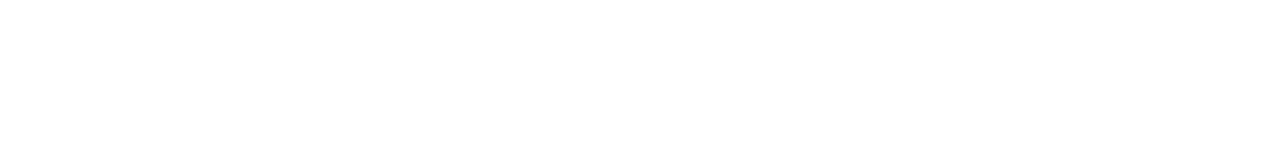
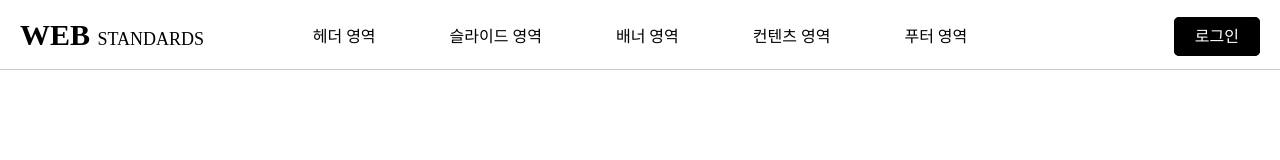
Before and after one commit to joon6390/Web_Standards-Stie, a plain HTML site: page site/index.html in a window 1280 px wide. Drawn offline with Linux system fonts and the light colour scheme; a web font is replaced by a local one.

Commit message:
헤더 완료

```diff
--- a/site/index.html
+++ b/site/index.html
@@ -4,8 +4,46 @@
     <meta charset="UTF-8">
     <meta name="viewport" content="width=device-width, initial-scale=1.0">
     <title>웹 표준 사이트</title>
+
+    <!-- SEO -->
+    <meta name="author" content="joon6390">
+    <meta name="description" content="웹 표준 사이트 만들기입니다.">
+    <meta name="keywords" content="웹 표준, 포트폴리오, 웹 퍼블리셔, 프론트엔드, 사이트 제작">
+    <meta name="robots" content="all">
+
+    <!-- CSS(리셋) -->
+    <link rel="stylesheet" href="assets/css/fonts.css">
+    <link rel="stylesheet" href="assets/css/reset.css">
+    <link rel="stylesheet" href="assets/css/common.css">
+
+    <!-- CSS(섹션) -->
+    <link rel="stylesheet" href="assets/css/header.css"> <!-- 헤더 영역 -->
+
 </head>
 <body>
+    <div id="skip">
+        <a href="#haderType">헤더 영역 바로가기</a>
+    </div>
+    <!-- skip -->
 
+    <header id="headerType" class="header__wrap nexon">
+        <div class="header__inner">
+            <div class="header__logo">
+                <a href="#">web <em>standards</em></a>
+            </div>
+            <nav class="header__menu">
+                <ul>
+                    <li><a href="#">헤더 영역</a></li>
+                    <li><a href="#">슬라이드 영역</a></li>
+                    <li><a href="#">배너 영역</a></li>
+                    <li><a href="#">컨텐츠 영역</a></li>
+                    <li><a href="#">푸터 영역</a></li>
+                </ul>
+            </nav>
+            <div class="header__member">
+                <a href="#">로그인</a>
+            </div>
+        </div>
+    </header>
 </body>
 </html>
```
